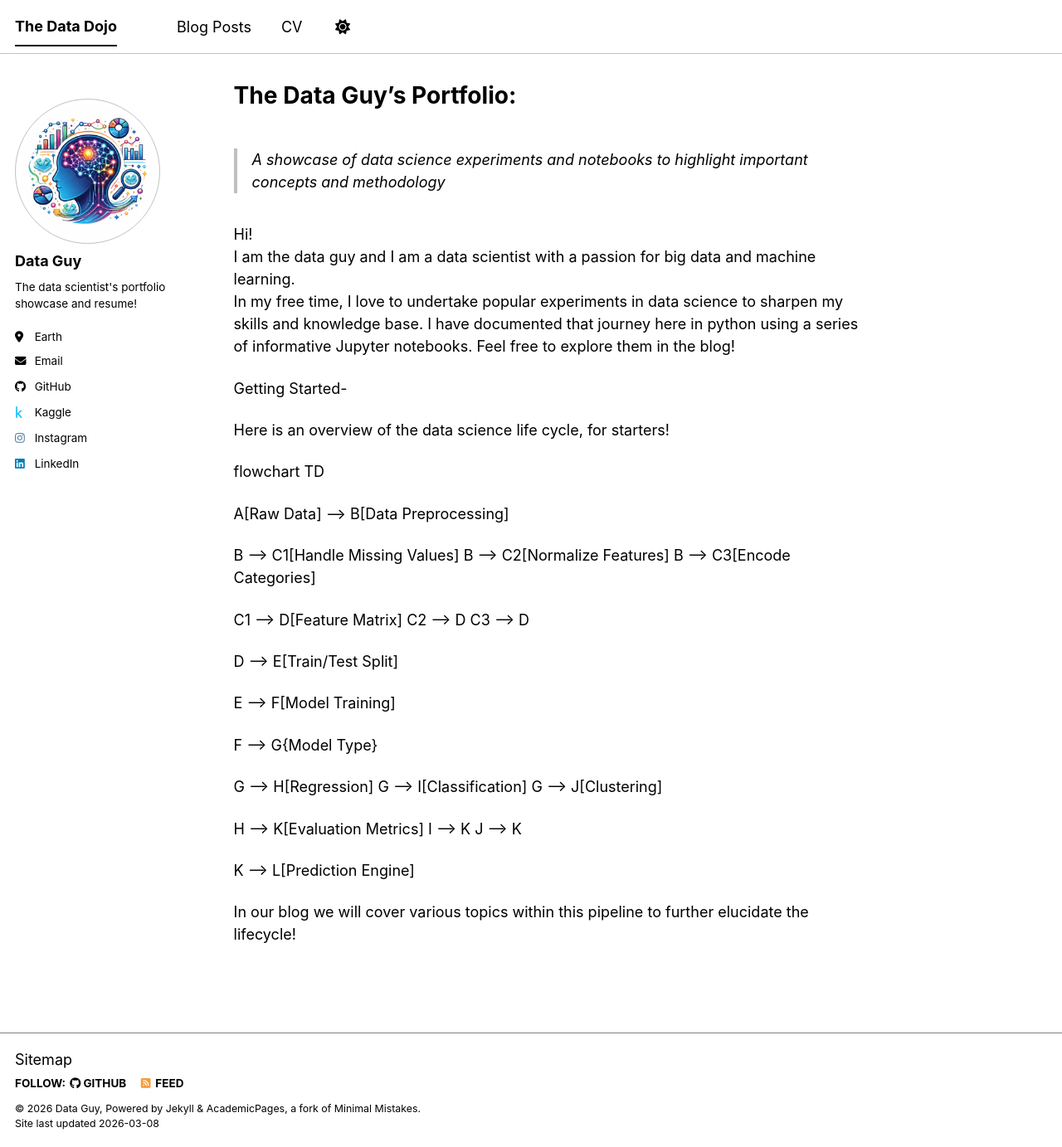
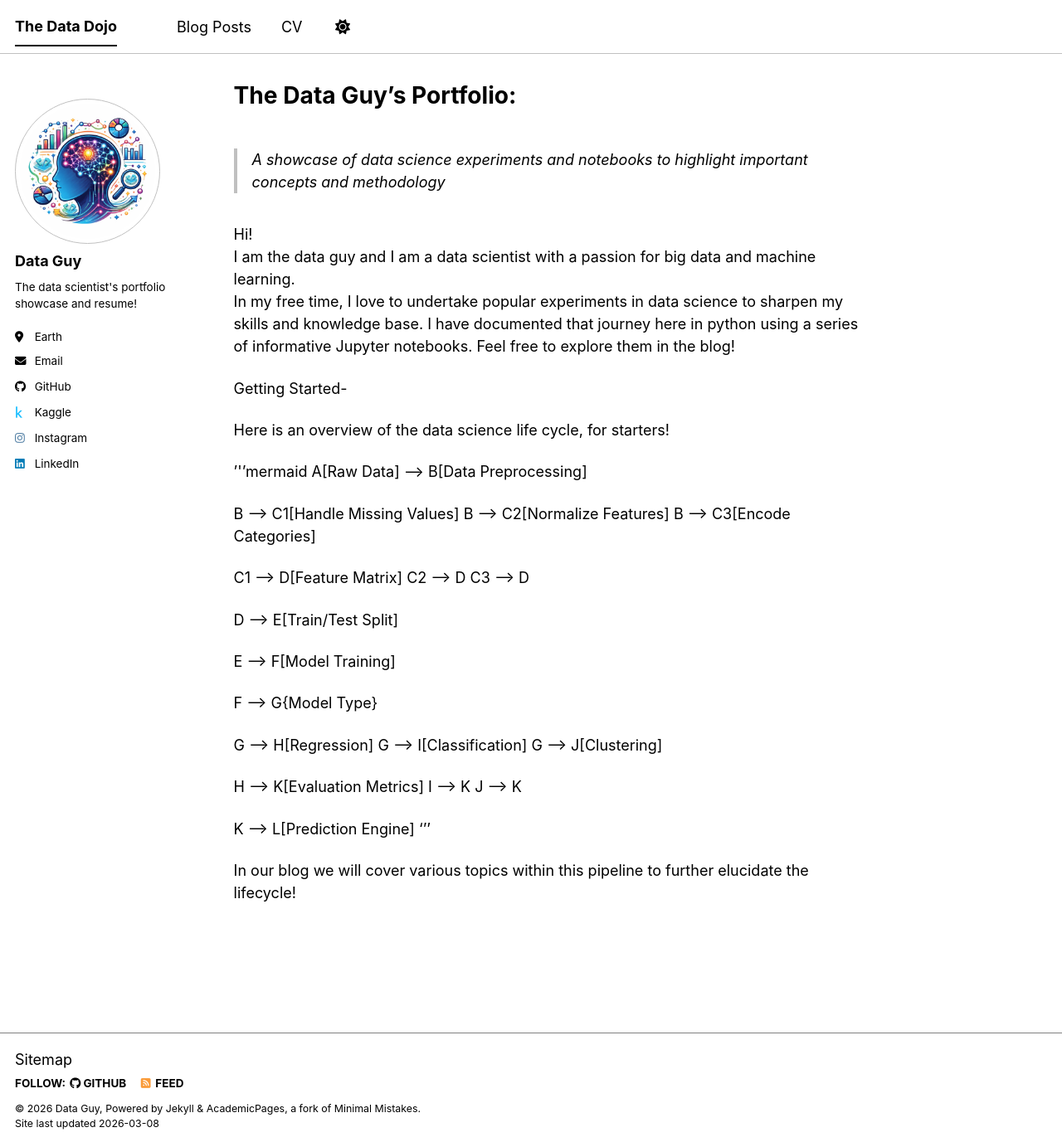
Before and after one commit to doctorofdata/doctorofdata.github.io, a Jekyll site: the page built from _pages/about.md, in a window 1280 px wide and 1383 px high. Shown: the whole window at 83% size. Built offline with Jekyll 4.4.1, drawn with Linux system fonts in a browser that asks for light colours; a script bundle is joined from its source files by our own code; library files that are not in the unit come from our copies.

Commit message:
edit mermaid
fix typos

```diff
--- a/_pages/about.md
+++ b/_pages/about.md
@@ -15,8 +15,7 @@
 
 Here is an overview of the data science life cycle, for starters!
 
-flowchart TD
-
+'''mermaid
 A[Raw Data] --> B[Data Preprocessing]
 
 B --> C1[Handle Missing Values]
@@ -42,5 +41,6 @@
 J --> K
 
 K --> L[Prediction Engine]
+'''
 
 In our blog we will cover various topics within this pipeline to further elucidate the lifecycle!
```
